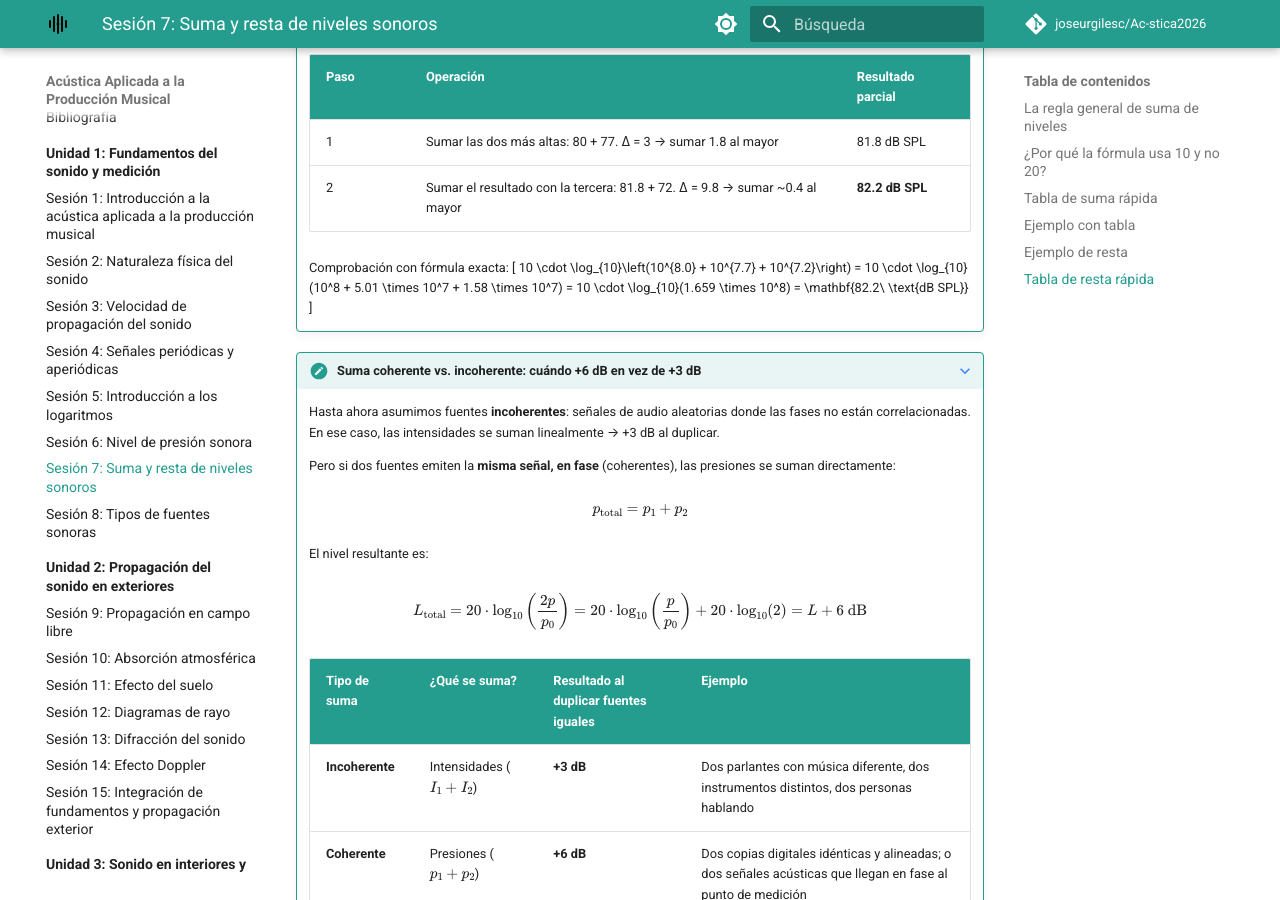
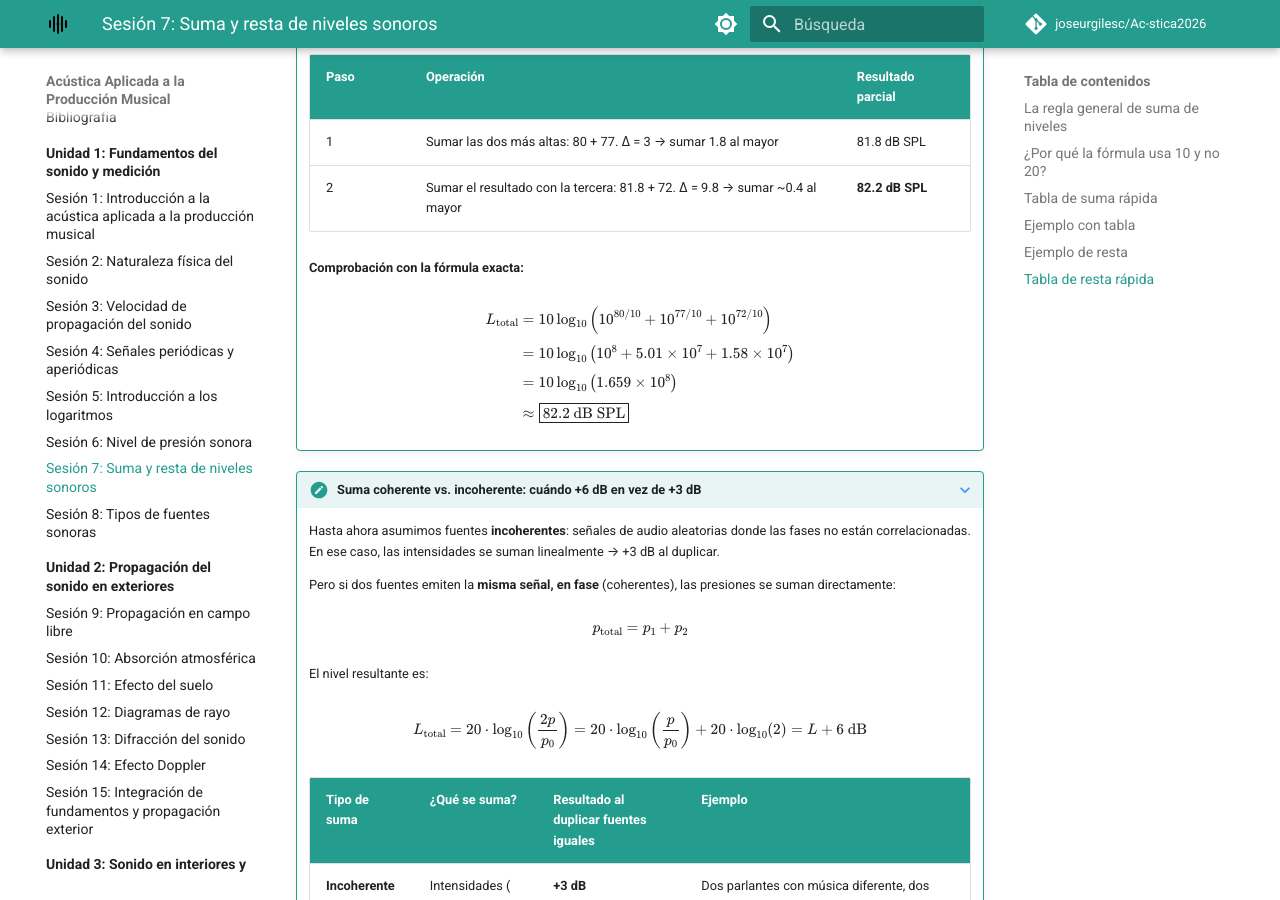
Before and after one commit to joseurgilesc/Ac-stica2026, an MkDocs documentation site: the page built from docs/unidades/U-1-fundamentos-medicion/sesion-07/index.md, in a window 1280 px wide and 900 px high, scrolled down 4809 px. Built offline with MkDocs 1.6.1 and Material for MkDocs 9.7.7, drawn with Linux system fonts in a browser that asks for light colours; comment, search, counter and statistics services are not loaded.

Commit message:
Corregir visualización MathJax de la suma de tres niveles en sesión 7

```diff
--- a/docs/unidades/U-1-fundamentos-medicion/sesion-07/index.md
+++ b/docs/unidades/U-1-fundamentos-medicion/sesion-07/index.md
@@ -170,9 +170,16 @@
     | 1 | Sumar las dos más altas: 80 + 77. ∆ = 3 → sumar 1.8 al mayor | 81.8 dB SPL |
     | 2 | Sumar el resultado con la tercera: 81.8 + 72. ∆ = 9.8 → sumar ~0.4 al mayor | **82.2 dB SPL** |
 
-    Comprobación con fórmula exacta:
+    **Comprobación con la fórmula exacta:**
+
     \[
-    10 \cdot \log_{10}\left(10^{8.0} + 10^{7.7} + 10^{7.2}\right) = 10 \cdot \log_{10}(10^8 + 5.01 \times 10^7 + 1.58 \times 10^7) = 10 \cdot \log_{10}(1.659 \times 10^8) = \mathbf{82.2\ \text{dB SPL}}
+    \begin{aligned}
+    L_{\text{total}}
+    &= 10\log_{10}\left(10^{80/10}+10^{77/10}+10^{72/10}\right)\\[4pt]
+    &= 10\log_{10}\left(10^8+5.01\times10^7+1.58\times10^7\right)\\[4pt]
+    &= 10\log_{10}\left(1.659\times10^8\right)\\[4pt]
+    &\approx \boxed{82.2\ \text{dB SPL}}
+    \end{aligned}
     \]
 
 ???+ note "Suma coherente vs. incoherente: cuándo +6 dB en vez de +3 dB"
```
